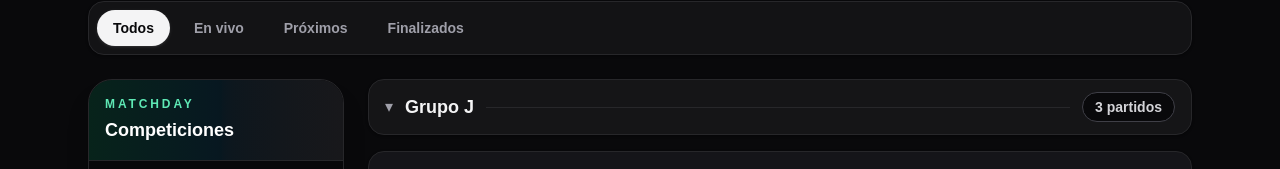
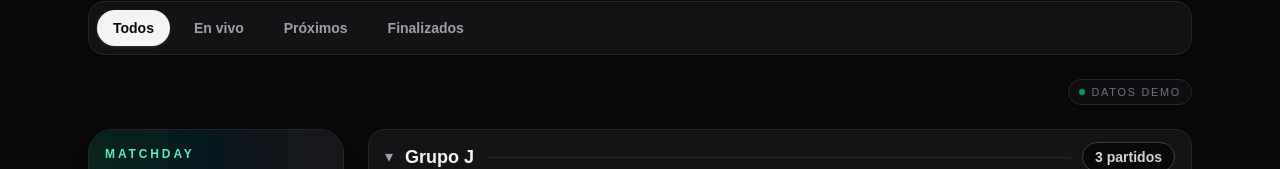
Before and after one commit to MarianEsteban/Matchday, a Next.js app: page / in a window 1280 px wide. Shown: the part 338-507 px from the top of the page. Built offline with nearby package versions, Linux system fonts and the light colour scheme; no server answers.

Commit message:
Add match data source indicator

```diff
--- a/app/page.tsx
+++ b/app/page.tsx
@@ -1,10 +1,10 @@
 import { MatchList } from "@/components/matches/MatchList";
 import { MatchTicker } from "@/components/ticker/MatchTicker";
 import { PreferenceControls, Trans } from "@/components/ui/AppPreferences";
-import { getMatchesByDate } from "@/data/repositories/matches.repository";
+import { getMatchesByDateWithSource } from "@/data/repositories/matches.repository";
 
 export default async function Home() {
-  const todayMatches = await getMatchesByDate();
+  const { matches: todayMatches, source: matchDataSource } = await getMatchesByDateWithSource();
 
   return (
     <main className="min-h-screen bg-[#fbf7ee] pb-[calc(1.5rem+env(safe-area-inset-bottom))] text-zinc-950 dark:bg-zinc-950 dark:text-white">
@@ -20,7 +20,7 @@ export default async function Home() {
             <h2 className="text-2xl font-semibold"><Trans k="todaysMatches" /></h2>
           </div>
 
-          <MatchList matches={todayMatches} />
+          <MatchList matches={todayMatches} dataSource={matchDataSource} />
         </section>
       </div>
     </main>
--- a/components/matches/MatchList.tsx
+++ b/components/matches/MatchList.tsx
@@ -2,7 +2,7 @@
 
 import { useState } from "react";
 import { usePreferences } from "@/components/ui/AppPreferences";
-import type { Match } from "@/types/match";
+import type { Match, MatchListDataSource } from "@/types/match";
 import { CompetitionSection } from "@/components/matches/CompetitionSection";
 import { CompetitionSidebar } from "@/components/matches/CompetitionSidebar";
 import { DateSelector } from "@/components/matches/DateSelector";
@@ -13,6 +13,7 @@ import { formatCompactVisibleDate, formatVisibleDate, type TranslationKey } from
 
 type MatchListProps = {
   matches: Match[];
+  dataSource: MatchListDataSource;
 };
 
 type EmptyState = {
@@ -63,6 +64,24 @@ function filterMatches(matches: Match[], activeFilter: MatchFilter) {
   return matches.filter((match) => match.status === activeFilter);
 }
 
+function DataSourceIndicator({ source }: { source: MatchListDataSource }) {
+  const { t } = usePreferences();
+  const label = source === "api-football" ? t("apiFootballData") : t("demoData");
+
+  return (
+    <div className="flex justify-end">
+      <span
+        className="inline-flex items-center gap-1.5 rounded-full border border-zinc-200 bg-white/55 px-2.5 py-1 text-[0.68rem] font-medium uppercase tracking-[0.16em] text-zinc-500 shadow-sm shadow-zinc-200/40 dark:border-zinc-800 dark:bg-zinc-900/45 dark:text-zinc-500 dark:shadow-black/10"
+        aria-label={`${t("dataSource")}: ${label}`}
+        title={`${t("dataSource")}: ${label}`}
+      >
+        <span className="h-1.5 w-1.5 rounded-full bg-emerald-400/70" aria-hidden="true" />
+        {label}
+      </span>
+    </div>
+  );
+}
+
 function getEmptyState(activeFilter: MatchFilter, hasMatchesForSelectedDate: boolean): EmptyState {
   if (!hasMatchesForSelectedDate) {
     return {
@@ -103,7 +122,7 @@ function getEmptyState(activeFilter: MatchFilter, hasMatchesForSelectedDate: boo
   };
 }
 
-export function MatchList({ matches }: MatchListProps) {
+export function MatchList({ matches, dataSource }: MatchListProps) {
   const { language, t } = usePreferences();
   const [activeFilter, setActiveFilter] = useState<MatchFilter>("all");
   const [selectedDate, setSelectedDate] = useState(() =>
@@ -142,6 +161,8 @@ export function MatchList({ matches }: MatchListProps) {
 
       <MatchFilters activeFilter={activeFilter} onSelectFilter={setActiveFilter} />
 
+      <DataSourceIndicator source={dataSource} />
+
       {filteredMatches.length === 0 ? (
         <EmptyMatchState icon={emptyState.icon} title={t(emptyState.titleKey)} description={t(emptyState.descriptionKey)} />
       ) : (
--- a/data/repositories/matches.repository.ts
+++ b/data/repositories/matches.repository.ts
@@ -1,10 +1,15 @@
 import { createMockMatches, formatMatchDate } from "@/data/mock/matches";
 import { createMatchDataSource } from "@/data/services/match-data-source";
-import type { Match } from "@/types/match";
+import type { Match, MatchListDataSource } from "@/types/match";
 
 const matchDataSource = createMatchDataSource();
 
-export async function getMatchesByDate(date: Date = new Date()): Promise<Match[]> {
+export type MatchesByDateResult = {
+  matches: Match[];
+  source: MatchListDataSource;
+};
+
+export async function getMatchesByDateWithSource(date: Date = new Date()): Promise<MatchesByDateResult> {
   const requestedDate = formatMatchDate(date);
   const demoMatches = createMockMatches(date).filter((match) => match.date === requestedDate);
 
@@ -12,12 +17,20 @@ export async function getMatchesByDate(date: Date = new Date()): Promise<Match[]
     const matches = await matchDataSource.getMatches({ date });
     const usableMatches = matches.filter((match) => match.date === requestedDate);
 
-    return usableMatches.length > 0 ? usableMatches : demoMatches;
+    return usableMatches.length > 0
+      ? { matches: usableMatches, source: matchDataSource.source }
+      : { matches: demoMatches, source: "demo" };
   } catch (error) {
     console.error("Unable to load matches from configured data source. Falling back to demo data.", error);
 
-    return demoMatches;
+    return { matches: demoMatches, source: "demo" };
   }
+}
+
+export async function getMatchesByDate(date: Date = new Date()): Promise<Match[]> {
+  const { matches } = await getMatchesByDateWithSource(date);
+
+  return matches;
 }
 
 export async function getMatchById(id: string): Promise<Match | undefined> {
--- a/data/services/match-data-source.ts
+++ b/data/services/match-data-source.ts
@@ -2,18 +2,21 @@ import "server-only";
 
 import { createMockMatches } from "@/data/mock/matches";
 import { FootballApiService } from "@/data/services/football-api.service";
-import type { Match } from "@/types/match";
+import type { Match, MatchListDataSource } from "@/types/match";
 
 export type MatchQuery = {
   date?: Date;
 };
 
 export type MatchDataSource = {
+  source: MatchListDataSource;
   getMatches(query?: MatchQuery): Promise<Match[]> | Match[];
   getMatchById(id: string): Promise<Match | undefined> | Match | undefined;
 };
 
 export class DemoMatchDataSource implements MatchDataSource {
+  readonly source = "demo" satisfies MatchListDataSource;
+
   getMatches(query: MatchQuery = {}): Match[] {
     return createMockMatches(query.date);
   }
@@ -24,6 +27,8 @@ export class DemoMatchDataSource implements MatchDataSource {
 }
 
 export class FootballApiMatchDataSource implements MatchDataSource {
+  readonly source = "api-football" satisfies MatchListDataSource;
+
   constructor(private readonly footballApi = new FootballApiService()) {}
 
   getMatches(query: MatchQuery = {}): Promise<Match[]> {
--- a/lib/i18n.ts
+++ b/lib/i18n.ts
@@ -31,6 +31,8 @@ export const translations = {
     standings: "Tabla",
     matchTicker: "En vivo / Próximos",
     fullTime: "Finalizado",
+    dataSource: "Fuente",
+    apiFootballData: "API-Football",
     demoData: "Datos demo",
     language: "Idioma",
     theme: "Tema",
@@ -105,6 +107,8 @@ export const translations = {
     standings: "Standings",
     matchTicker: "Live / Upcoming",
     fullTime: "Finished",
+    dataSource: "Source",
+    apiFootballData: "API-Football",
     demoData: "Demo data",
     language: "Language",
     theme: "Theme",
@@ -179,6 +183,8 @@ export const translations = {
     standings: "Classificação",
     matchTicker: "Ao vivo / Próximos",
     fullTime: "Encerrado",
+    dataSource: "Fonte",
+    apiFootballData: "API-Football",
     demoData: "Dados demo",
     language: "Idioma",
     theme: "Tema",
--- a/types/match.ts
+++ b/types/match.ts
@@ -1,4 +1,6 @@
 export type MatchStatus = "scheduled" | "live" | "finished";
+
+export type MatchListDataSource = "api-football" | "demo";
 
 export type Team = {
   id: string;
```
